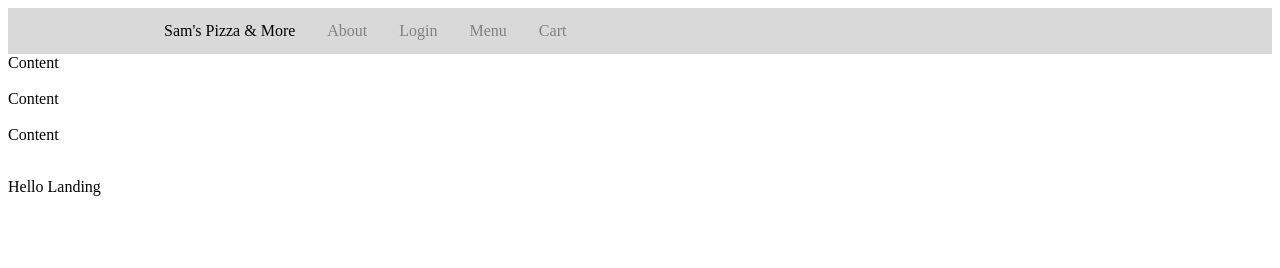
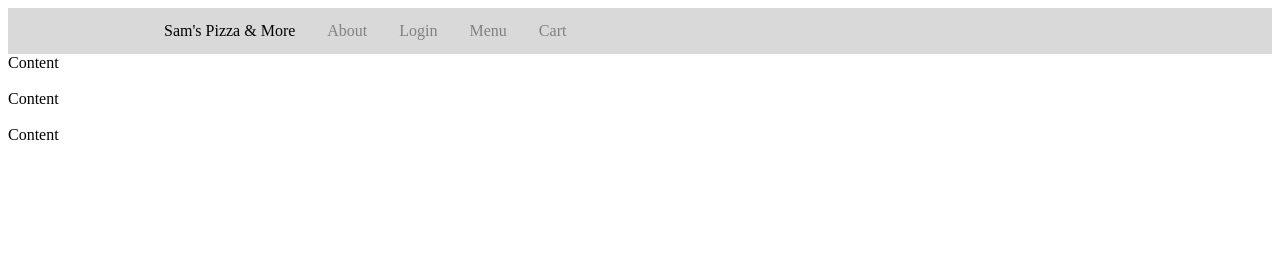
Before and after one commit to JLanderman/Big-Larry---Pizza-Website, a React (Create React App) app in the folder my-frontend/: page / in a window 1280 px wide. Shown: the top 268 px of the page. Built offline with nearby package versions, Linux system fonts and the light colour scheme.

Commit message:
removed changes to index

```diff
--- a/my-frontend/src/index.js
+++ b/my-frontend/src/index.js
@@ -5,9 +5,6 @@ import App from './App';
 ReactDOM.render(
 <React.StrictMode>
 	<App />
-	<p>
-		Hello Landing
-	</p>
 </React.StrictMode>,
 document.getElementById('root')
 );
```
